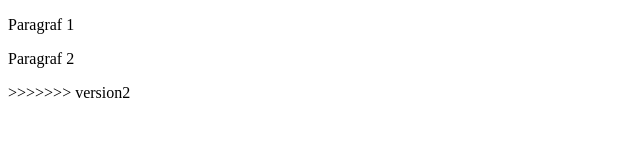
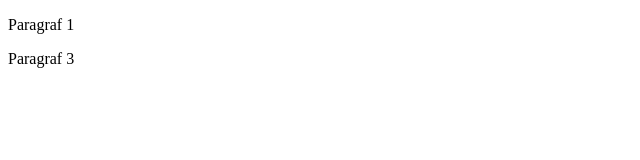
Before and after one commit to mariuszorbik/gitjestgit, a plain HTML site: page index.html in a window 1280 px wide. Shown: the whole page, without its empty margins (0-640 px from the left). Drawn offline with Linux system fonts and the light colour scheme.

Commit message:
poprawiony paragraf 3 po merge

```diff
--- a/index.html
+++ b/index.html
@@ -7,7 +7,7 @@
 <body>
     <p>Paragraf 1</p>
 
-    <p>Paragraf 2</p>
->>>>>>> version2
+    <p>Paragraf 3</p>
+
 </body>
 </html>
```
